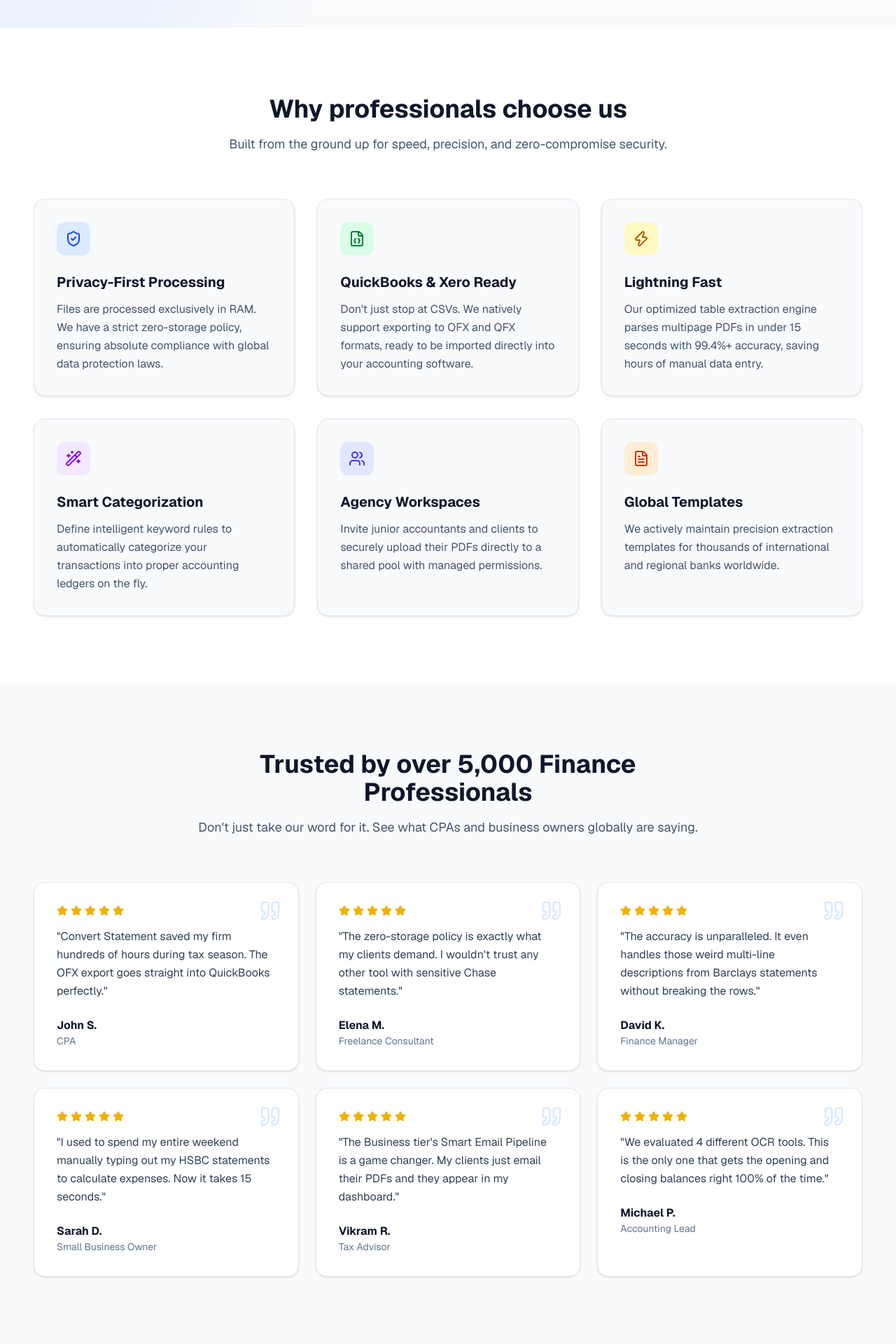
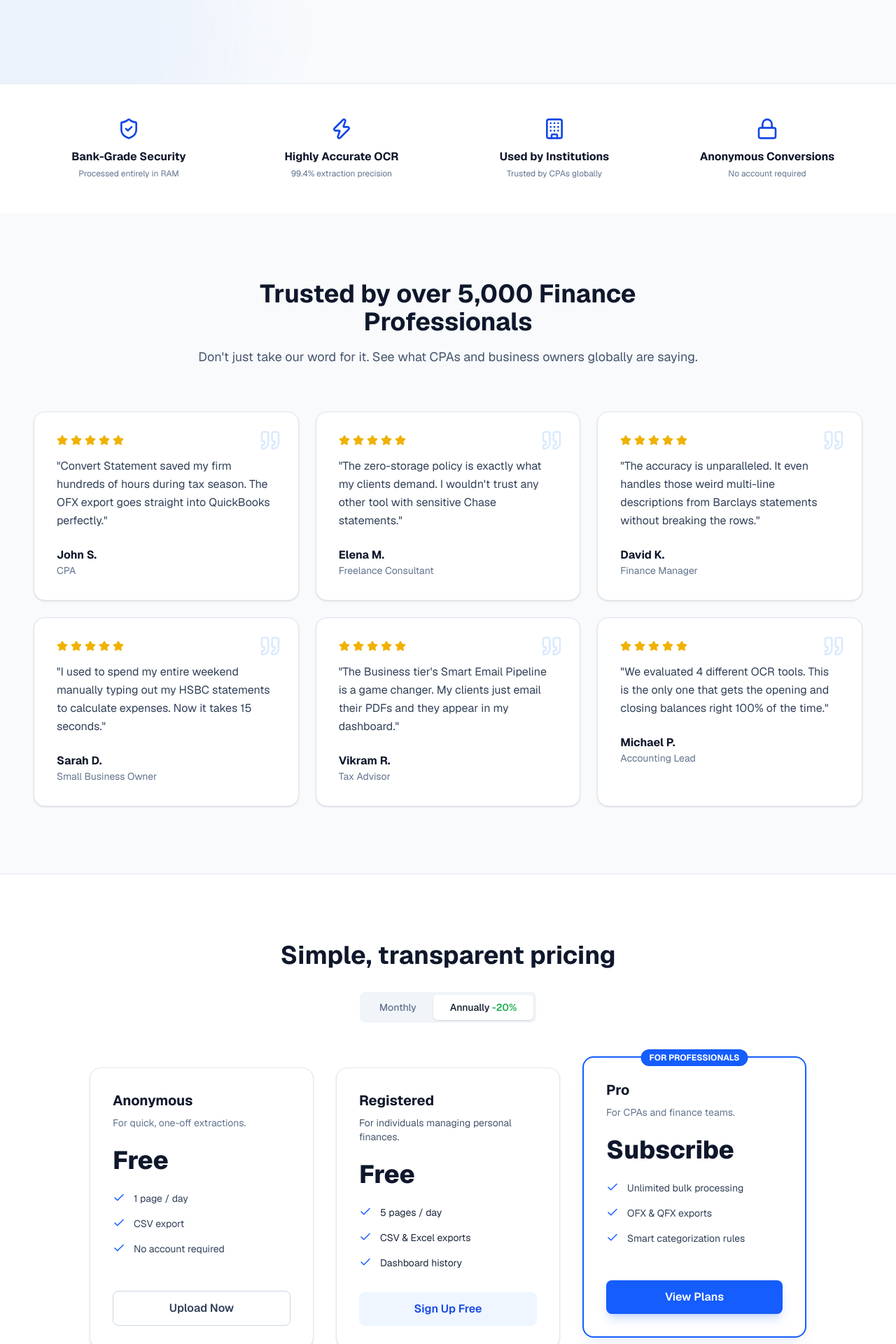
Before and after one commit to rnimriya/ibank, a Next.js app in the folder frontend/: page / in a window 1280 px wide. Shown: the part 820-2740 px from the top of the page at 70% size. Built offline with nearby package versions, Linux system fonts and the light colour scheme.

Commit message:
Redesign landing page according to new prompt structure (hero, trust signals, and pricing tiers)

```diff
--- a/frontend/app/page.js
+++ b/frontend/app/page.js
@@ -113,9 +113,8 @@ export default function Home() {
         </Link>
 
         <div className="hidden md:flex gap-8 items-center">
-          <a href="#features" className="text-sm font-medium text-slate-600 hover:text-blue-700 transition-colors">Features</a>
+          <Link href="/api-docs" className="text-sm font-medium text-slate-600 hover:text-blue-700 transition-colors">API Docs</Link>
           <a href="#pricing" className="text-sm font-medium text-slate-600 hover:text-blue-700 transition-colors">Pricing</a>
-          <a href="#faq" className="text-sm font-medium text-slate-600 hover:text-blue-700 transition-colors">FAQ</a>
         </div>
 
         <div className="hidden md:flex gap-4 items-center">
@@ -142,7 +141,7 @@ export default function Home() {
               99.4% Extraction Accuracy
             </div>
             <h1 className="text-5xl md:text-6xl lg:text-7xl font-extrabold tracking-tight text-slate-900 leading-[1.1]">
-              Bank Statements to <span className="text-blue-700">Excel</span> in Seconds.
+              Accurately Convert PDF <br className="hidden md:block" /><span className="text-blue-700">Bank Statements</span> to CSV.
             </h1>
             <p className="text-lg text-slate-600 max-w-lg leading-relaxed">
               Automate the extraction of transaction data from any global bank PDF. Secure, zero-storage processing built for CPAs, Finance teams, and individuals worldwide.
@@ -252,56 +251,29 @@ export default function Home() {
         </div>
       </section>
 
-      {/* Features Section */}
-      <section id="features" className="py-24 bg-white">
+      {/* Trust Signals Section */}
+      <section className="py-12 bg-white border-t border-slate-200">
         <div className="max-w-7xl mx-auto px-6 md:px-12">
-          <div className="text-center max-w-3xl mx-auto mb-16">
-            <h2 className="text-3xl md:text-4xl font-bold text-slate-900 mb-4">Why professionals choose us</h2>
-            <p className="text-lg text-slate-600">Built from the ground up for speed, precision, and zero-compromise security.</p>
-          </div>
-
-          <div className="grid md:grid-cols-3 gap-8">
-            <div className="bg-[#f8fafc] p-8 rounded-2xl border border-slate-200 shadow-sm hover:shadow-md transition-shadow">
-              <div className="w-12 h-12 bg-blue-100 rounded-xl flex items-center justify-center text-blue-700 mb-6">
-                <ShieldCheck size={24} />
-              </div>
-              <h3 className="text-xl font-bold text-slate-900 mb-3">Privacy-First Processing</h3>
-              <p className="text-slate-600 leading-relaxed">Files are processed exclusively in RAM. We have a strict zero-storage policy, ensuring absolute compliance with global data protection laws.</p>
+          <div className="grid grid-cols-2 md:grid-cols-4 gap-8">
+            <div className="flex flex-col items-center text-center">
+              <ShieldCheck size={32} className="text-blue-700 mb-3" />
+              <h3 className="font-bold text-slate-900 mb-1">Bank-Grade Security</h3>
+              <p className="text-xs text-slate-500">Processed entirely in RAM</p>
             </div>
-            <div className="bg-[#f8fafc] p-8 rounded-2xl border border-slate-200 shadow-sm hover:shadow-md transition-shadow">
-              <div className="w-12 h-12 bg-green-100 rounded-xl flex items-center justify-center text-green-700 mb-6">
-                <FileJson size={24} />
-              </div>
-              <h3 className="text-xl font-bold text-slate-900 mb-3">QuickBooks & Xero Ready</h3>
-              <p className="text-slate-600 leading-relaxed">Don't just stop at CSVs. We natively support exporting to OFX and QFX formats, ready to be imported directly into your accounting software.</p>
+            <div className="flex flex-col items-center text-center">
+              <Zap size={32} className="text-blue-700 mb-3" />
+              <h3 className="font-bold text-slate-900 mb-1">Highly Accurate OCR</h3>
+              <p className="text-xs text-slate-500">99.4% extraction precision</p>
             </div>
-            <div className="bg-[#f8fafc] p-8 rounded-2xl border border-slate-200 shadow-sm hover:shadow-md transition-shadow">
-              <div className="w-12 h-12 bg-yellow-100 rounded-xl flex items-center justify-center text-yellow-700 mb-6">
-                <Zap size={24} />
-              </div>
-              <h3 className="text-xl font-bold text-slate-900 mb-3">Lightning Fast</h3>
-              <p className="text-slate-600 leading-relaxed">Our optimized table extraction engine parses multipage PDFs in under 15 seconds with 99.4%+ accuracy, saving hours of manual data entry.</p>
+            <div className="flex flex-col items-center text-center">
+              <Building size={32} className="text-blue-700 mb-3" />
+              <h3 className="font-bold text-slate-900 mb-1">Used by Institutions</h3>
+              <p className="text-xs text-slate-500">Trusted by CPAs globally</p>
             </div>
-            <div className="bg-[#f8fafc] p-8 rounded-2xl border border-slate-200 shadow-sm hover:shadow-md transition-shadow">
-              <div className="w-12 h-12 bg-purple-100 rounded-xl flex items-center justify-center text-purple-700 mb-6">
-                <Wand2 size={24} />
-              </div>
-              <h3 className="text-xl font-bold text-slate-900 mb-3">Smart Categorization</h3>
-              <p className="text-slate-600 leading-relaxed">Define intelligent keyword rules to automatically categorize your transactions into proper accounting ledgers on the fly.</p>
-            </div>
-            <div className="bg-[#f8fafc] p-8 rounded-2xl border border-slate-200 shadow-sm hover:shadow-md transition-shadow">
-              <div className="w-12 h-12 bg-indigo-100 rounded-xl flex items-center justify-center text-indigo-700 mb-6">
-                <Users size={24} />
-              </div>
-              <h3 className="text-xl font-bold text-slate-900 mb-3">Agency Workspaces</h3>
-              <p className="text-slate-600 leading-relaxed">Invite junior accountants and clients to securely upload their PDFs directly to a shared pool with managed permissions.</p>
-            </div>
-            <div className="bg-[#f8fafc] p-8 rounded-2xl border border-slate-200 shadow-sm hover:shadow-md transition-shadow">
-              <div className="w-12 h-12 bg-orange-100 rounded-xl flex items-center justify-center text-orange-700 mb-6">
-                <FileText size={24} />
-              </div>
-              <h3 className="text-xl font-bold text-slate-900 mb-3">Global Templates</h3>
-              <p className="text-slate-600 leading-relaxed">We actively maintain precision extraction templates for thousands of international and regional banks worldwide.</p>
+            <div className="flex flex-col items-center text-center">
+              <Lock size={32} className="text-blue-700 mb-3" />
+              <h3 className="font-bold text-slate-900 mb-1">Anonymous Conversions</h3>
+              <p className="text-xs text-slate-500">No account required</p>
             </div>
           </div>
         </div>
@@ -343,41 +315,42 @@ export default function Home() {
             </div>
           </div>
           <div className="grid md:grid-cols-3 gap-8 max-w-5xl mx-auto">
-            {/* Basic Plan */}
-            <div className="border border-slate-200 rounded-2xl p-8 flex flex-col">
-              <h3 className="text-xl font-bold text-slate-900 mb-2">Basic</h3>
-              <p className="text-slate-500 text-sm mb-6">For individuals managing personal finances.</p>
-              <div className="mb-6"><span className="text-4xl font-extrabold">${annualBilling ? '9' : '12'}</span><span className="text-slate-500">/mo</span></div>
+            {/* Anonymous Plan */}
+            <div className="bg-white border border-slate-200 rounded-2xl p-8 flex flex-col shadow-sm hover:shadow-md transition-shadow">
+              <h3 className="text-xl font-bold text-slate-900 mb-2">Anonymous</h3>
+              <p className="text-slate-500 text-sm mb-6">For quick, one-off extractions.</p>
+              <div className="mb-6"><span className="text-4xl font-extrabold">Free</span></div>
               <ul className="space-y-4 mb-8 flex-1">
-                <li className="flex items-start gap-3 text-sm text-slate-700"><Check size={18} className="text-blue-600 shrink-0" /> Up to 50 pages / month</li>
-                <li className="flex items-start gap-3 text-sm text-slate-700"><Check size={18} className="text-blue-600 shrink-0" /> CSV & Excel export</li>
+                <li className="flex items-start gap-3 text-sm text-slate-700"><Check size={18} className="text-blue-600 shrink-0" /> 1 page / day</li>
+                <li className="flex items-start gap-3 text-sm text-slate-700"><Check size={18} className="text-blue-600 shrink-0" /> CSV export</li>
+                <li className="flex items-start gap-3 text-sm text-slate-700"><Check size={18} className="text-blue-600 shrink-0" /> No account required</li>
               </ul>
-              <button className="w-full py-3 border border-blue-600 text-blue-700 font-semibold rounded-lg hover:bg-blue-50">Get Started</button>
+              <Link href="/" className="w-full py-3 text-center border border-slate-300 text-slate-700 font-semibold rounded-lg hover:bg-slate-50 transition-colors">Upload Now</Link>
+            </div>
+            {/* Registered Plan */}
+            <div className="bg-white border border-slate-200 rounded-2xl p-8 flex flex-col shadow-sm hover:shadow-md transition-shadow">
+              <h3 className="text-xl font-bold text-slate-900 mb-2">Registered</h3>
+              <p className="text-slate-600 text-sm mb-6">For individuals managing personal finances.</p>
+              <div className="mb-6"><span className="text-4xl font-extrabold">Free</span></div>
+              <ul className="space-y-4 mb-8 flex-1">
+                <li className="flex items-start gap-3 text-sm text-slate-800"><Check size={18} className="text-blue-600 shrink-0" /> 5 pages / day</li>
+                <li className="flex items-start gap-3 text-sm text-slate-800"><Check size={18} className="text-blue-600 shrink-0" /> CSV & Excel exports</li>
+                <li className="flex items-start gap-3 text-sm text-slate-800"><Check size={18} className="text-blue-600 shrink-0" /> Dashboard history</li>
+              </ul>
+              <Link href="/signup" className="w-full py-3 text-center bg-blue-50 text-blue-700 font-semibold rounded-lg hover:bg-blue-100 transition-colors">Sign Up Free</Link>
             </div>
             {/* Pro Plan */}
-            <div className="border-2 border-blue-600 bg-blue-50/30 rounded-2xl p-8 flex flex-col relative md:-translate-y-4 shadow-xl shadow-blue-900/5">
-              <div className="absolute top-0 left-1/2 -translate-x-1/2 -translate-y-1/2 bg-blue-600 text-white px-3 py-1 rounded-full text-xs font-bold uppercase">Most Popular</div>
+            <div className="bg-white border-2 border-blue-600 rounded-2xl p-8 flex flex-col relative md:-translate-y-4 shadow-xl shadow-blue-900/5">
+              <div className="absolute top-0 left-1/2 -translate-x-1/2 -translate-y-1/2 bg-blue-600 text-white px-3 py-1 rounded-full text-xs font-bold uppercase">For Professionals</div>
               <h3 className="text-xl font-bold text-slate-900 mb-2">Pro</h3>
-              <p className="text-slate-600 text-sm mb-6">For freelancers and solo CPAs.</p>
-              <div className="mb-6"><span className="text-4xl font-extrabold">${annualBilling ? '29' : '39'}</span><span className="text-slate-500">/mo</span></div>
+              <p className="text-slate-500 text-sm mb-6">For CPAs and finance teams.</p>
+              <div className="mb-6"><span className="text-4xl font-extrabold">Subscribe</span></div>
               <ul className="space-y-4 mb-8 flex-1">
-                <li className="flex items-start gap-3 text-sm text-slate-800"><Check size={18} className="text-blue-600 shrink-0" /> Up to 300 pages / month</li>
-                <li className="flex items-start gap-3 text-sm text-slate-800"><Check size={18} className="text-blue-600 shrink-0" /> OFX & QFX exports for QB/Xero</li>
-                <li className="flex items-start gap-3 text-sm text-slate-800"><Check size={18} className="text-blue-600 shrink-0" /> Rule-Based Auto-Categorization</li>
+                <li className="flex items-start gap-3 text-sm text-slate-700"><Check size={18} className="text-blue-600 shrink-0" /> Unlimited bulk processing</li>
+                <li className="flex items-start gap-3 text-sm text-slate-700"><Check size={18} className="text-blue-600 shrink-0" /> OFX & QFX exports</li>
+                <li className="flex items-start gap-3 text-sm text-slate-700"><Check size={18} className="text-blue-600 shrink-0" /> Smart categorization rules</li>
               </ul>
-              <button className="w-full py-3 bg-blue-600 text-white font-semibold rounded-lg hover:bg-blue-700 shadow-lg shadow-blue-600/20">Go Pro</button>
-            </div>
-            {/* Business Plan */}
-            <div className="border border-slate-200 rounded-2xl p-8 flex flex-col">
-              <h3 className="text-xl font-bold text-slate-900 mb-2">Business</h3>
-              <p className="text-slate-500 text-sm mb-6">For CPA firms and finance teams.</p>
-              <div className="mb-6"><span className="text-4xl font-extrabold">${annualBilling ? '99' : '119'}</span><span className="text-slate-500">/mo</span></div>
-              <ul className="space-y-4 mb-8 flex-1">
-                <li className="flex items-start gap-3 text-sm text-slate-700"><Check size={18} className="text-blue-600 shrink-0" /> Unlimited pages*</li>
-                <li className="flex items-start gap-3 text-sm text-slate-700"><Check size={18} className="text-blue-600 shrink-0" /> Agency Workspaces</li>
-                <li className="flex items-start gap-3 text-sm text-slate-700"><Check size={18} className="text-blue-600 shrink-0" /> Smart Email Pipeline</li>
-              </ul>
-              <button className="w-full py-3 bg-slate-900 text-white font-semibold rounded-lg hover:bg-slate-800">Contact Sales</button>
+              <button className="w-full py-3 bg-blue-600 text-white font-semibold rounded-lg hover:bg-blue-700 shadow-lg shadow-blue-600/20">View Plans</button>
             </div>
           </div>
         </div>
```
